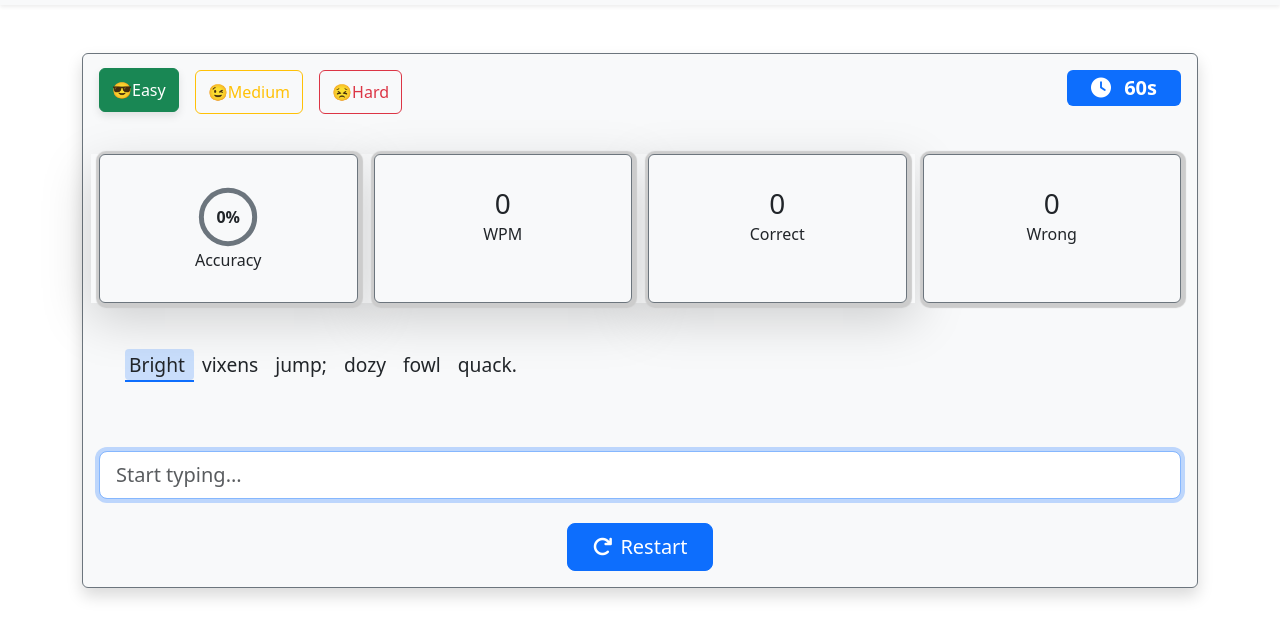
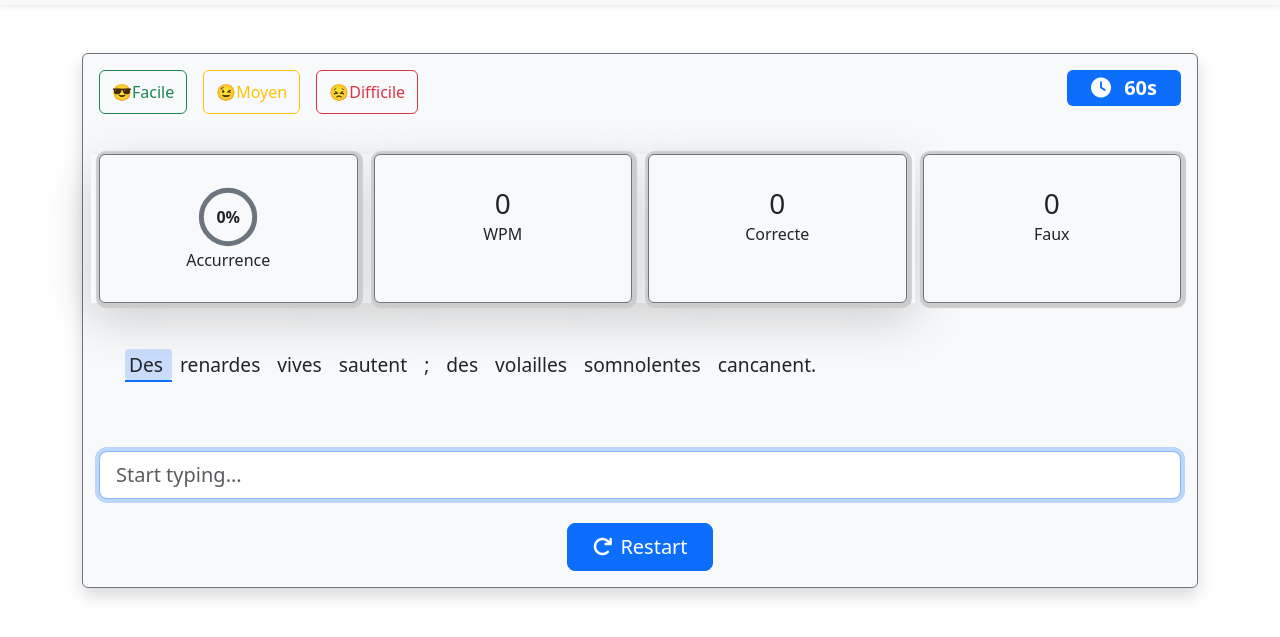
Before and after one commit to valisoa01/a-new-typing-game-with-vanilla-js, a plain HTML site: page assets/pages/typing.html in a window 1280 px wide. Shown: the part 97-734 px from the top of the page. Drawn offline with nearby package versions, Linux system fonts and the light colour scheme.

Commit message:
version 3.0

```diff
--- a/assets/pages/menu.html
+++ b/assets/pages/menu.html
@@ -73,38 +73,38 @@
       </div>
       <div class="bubbles-container"></div>
       <script src="https://cdn.jsdelivr.net/npm/bootstrap@5.3.3/dist/js/bootstrap.bundle.min.js"></script>
-      <!-- <script src="../script/light_mode.js"></script> -->
+      <script src="../script/light_mode.js"></script>
       <script src="../script/bulle.js"></script>
       <script src="/assets/script/typing.js"></script>
       <script>
 
-//   const user = JSON.parse(localStorage.getItem("user"));
+  const user = JSON.parse(localStorage.getItem("user"));
 
-// if (user) {
-//   document.getElementById("userImage").src = user.picture;
-//   document.getElementById("userName").textContent = user.name;
-//   document.getElementById("userEmail").textContent = user.email;
-// } else {
-//   window.location.href = "/accueil.html";
-// }
+if (user) {
+  document.getElementById("userImage").src = user.picture;
+  document.getElementById("userName").textContent = user.name;
+  document.getElementById("userEmail").textContent = user.email;
+} else {
+  window.location.href = "/accueil.html";
+}
 
-// function logout() {
-//   localStorage.removeItem("user");
-//   window.location.href = "/assets/pages/sign_in.html";
-// }
+function logout() {
+  localStorage.removeItem("user");
+  window.location.href = "/assets/pages/sign_in.html";
+}
 
-//  const userImage = document.getElementById("userImage");
-// const userDropdown = document.getElementById("userDropdown");
+ const userImage = document.getElementById("userImage");
+const userDropdown = document.getElementById("userDropdown");
 
-// userImage.addEventListener("click", () => {
-//   userDropdown.classList.toggle("d-none");
-// });
+userImage.addEventListener("click", () => {
+  userDropdown.classList.toggle("d-none");
+});
 
-//  document.addEventListener("click", (e) => {
-//   if (!userDropdown.contains(e.target) && !userImage.contains(e.target)) {
-//     userDropdown.classList.add("d-none");
-//   }
-// });
+ document.addEventListener("click", (e) => {
+  if (!userDropdown.contains(e.target) && !userImage.contains(e.target)) {
+    userDropdown.classList.add("d-none");
+  }
+});
       </script>
 </body>
 </html>
--- a/assets/pages/typing.html
+++ b/assets/pages/typing.html
@@ -42,13 +42,13 @@
                          <div class="d-flex justify-content-between">
                             <div class="d-flex flex-wrap justify-content-center gap-3 mb-2 text-dark">
                                 <button onclick="setLevel('easy')" class="btn btn-level btn-outline-success">
-                                    😎Easy
+                                    😎Facile
                                 </button>
                                 <button onclick="setLevel('medium')" class="btn btn-level btn-outline-warning">
-                                    😉Medium
+                                    😉Moyen
                                 </button>
                                 <button onclick="setLevel('hard')" class="btn btn-level btn-outline-danger">
-                                    😣Hard
+                                    😣Difficile
                                 </button>
                             </div>
                             <div class="text-center mb-3">
@@ -74,7 +74,7 @@
                                                 <span id="accuracy" class="position-absolute top-50 start-50 translate-middle fw-bold">0%</span>
                                             </div>
                                         </div>
-                                        <h6 class="card-subtitle mb-0">Accuracy</h6>
+                                        <h6 class="card-subtitle mb-0">Accurrence</h6>
                                     </div>
                                 </div>
                             </div>
@@ -90,7 +90,7 @@
                                 <div class="stats-card card h-100 text-center py-3 types">
                                     <div class="card-body">
                                         <h3 class="card-title mb-2"><span id="correct-count">0</span></h3>
-                                        <h6 class="card-subtitle mb-0">Correct</h6>
+                                        <h6 class="card-subtitle mb-0">Correcte</h6>
                                     </div>
                                 </div>
                             </div>
@@ -98,7 +98,7 @@
                                 <div class="stats-card card h-100 text-center py-3 types">
                                     <div class="card-body">
                                         <h3 class="card-title mb-2"><span id="wrong-count">0</span></h3>
-                                        <h6 class="card-subtitle mb-0">Wrong</h6>
+                                        <h6 class="card-subtitle mb-0">Faux</h6>
                                     </div>
                                 </div>
                             </div>
--- a/assets/script/typing.js
+++ b/assets/script/typing.js
@@ -1,24 +1,24 @@
 const phrases = {
   easy: [
-    "The quick brown fox jumps over the lazy dog.",
-    "Pack my box with five dozen liquor jugs.",
-    "How vexingly quick daft zebras jump!",
-    "Bright vixens jump; dozy fowl quack.",
-    "Jackdaws love my big sphinx of quartz."
+    "Le rapide renard brun saute par-dessus le chien paresseux.",
+    "Emballez ma boîte avec cinq douzaines de cruches de liqueur.",
+    "Comme les zèbres sautent vite et bizarrement !",
+    "Des renardes vives sautent ; des volailles somnolentes cancanent.",
+    "Les choucas aiment mon grand sphinx de quartz."
   ],
   medium: [
-    "The five boxing wizards jump quickly.",
-    "Crazy Fredrick bought many very exquisite opal jewels.",
-    "We promptly judged antique ivory buckles for the next prize.",
-    "A wizard's job is to vex chumps quickly in fog.",
-    "Jaded zombies acted quaintly but kept driving their oxen forward."
+    "Les cinq sorciers de boxe sautent rapidement.",
+    "Fredrick le fou a acheté de très magnifiques bijoux en opale.",
+    "Nous avons rapidement jugé des boucles d'ivoire antiques pour le prochain prix.",
+    "Le travail d’un sorcier est d’énerver rapidement les idiots dans le brouillard.",
+    "Des zombies blasés agissaient avec originalité mais continuaient à pousser leurs bœufs."
   ],
   hard: [
-    "Sphinx of black quartz, judge my vow.",
-    "The quick onyx goblin jumps over the lazy dwarf.",
-    "Brawny gods just flocked up to quiz and vex him.",
-    "Foxy diva Jennifer Lopez wasn't baking my quiche.",
-    "Two driven jocks help fax my big quiz."
+    "Sphinx de quartz noir, juge mon serment.",
+    "Le gobelin onyx rapide saute par-dessus le nain paresseux.",
+    "Des dieux musclés sont juste arrivés pour le questionner et l’irriter.",
+    "La diva sexy Jennifer Lopez ne faisait pas cuire ma quiche.",
+    "Deux sportifs motivés m’aident à envoyer mon grand quiz par fax."
   ]
 };
 
@@ -102,12 +102,15 @@ function updateStats() {
   progressRing.style.strokeDashoffset = dashoffset;
   accuracyDisplay.textContent = `${accuracy}%`;
 
-  if (startTime && elapsedSeconds > 0) {
-    const minutes = elapsedSeconds / 60;
-    const wpm = Math.round((correct / 5) / minutes);
+  if (startTime) {
+    const now = new Date();
+    const secondsElapsed = Math.round((now - startTime) / 1000);
+    const minutes = secondsElapsed / 60;
+    const wpm = minutes > 0 ? Math.round((correct / 5) / minutes) : 0;
     wpmDisplay.textContent = wpm;
   }
 }
+
 
 function showStatsPopup() {
   stopTimer();
@@ -120,14 +123,14 @@ function showStatsPopup() {
   const popup = document.createElement("div");
   popup.classList.add("popup");
   popup.innerHTML = `
-     <h2> Résultat</h2>
-      <table class="stats-table">
-     <tr><td>Mots corrects</td><td>${correct}</td></tr>
-     <tr><td>Mots faux</td><td>${wrong}</td></tr>
-    <tr><td>Précision</td><td>${accuracy}%</td></tr>
-     <tr><td>Vitesse (WPM)</td><td>${wpm}</td></tr>
+     <h2> Résultat </h2>
+     <table class="stats-table">
+        <tr><td>Mots corrects</td><td>${correct}</td></tr>
+        <tr><td>Mots incorrects</td><td>${wrong}</td></tr>
+        <tr><td>Précision</td><td>${accuracy}%</td></tr>
+        <tr><td>Vitesse (MPM)</td><td>${wpm}</td></tr>
      </table>
-     <button onclick="resetGame(); document.body.removeChild(this.parentElement)"> Rejouer</button>
+     <button onclick="resetGame(); document.body.removeChild(this.parentElement)"> Rejouer </button>
     `;
   document.body.appendChild(popup);
 }
@@ -201,7 +204,7 @@ function checkInput() {
   updateStats();
 }
 
- typingInput.addEventListener("input", function () {
+typingInput.addEventListener("input", function () {
   if (!startTime) {
     startTime = new Date();
     startTimer();
```
Also changed, not shown: assets/pages/sentence.html (+2 -3 lines), assets/styles/sentence.css (+8 -0 lines).
